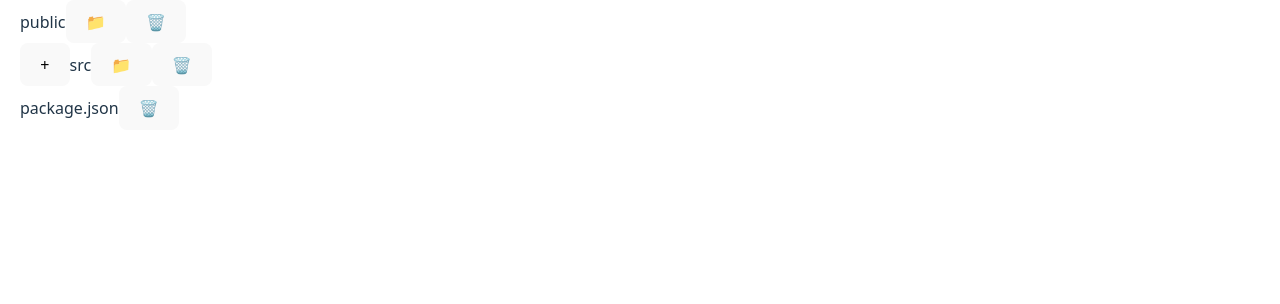
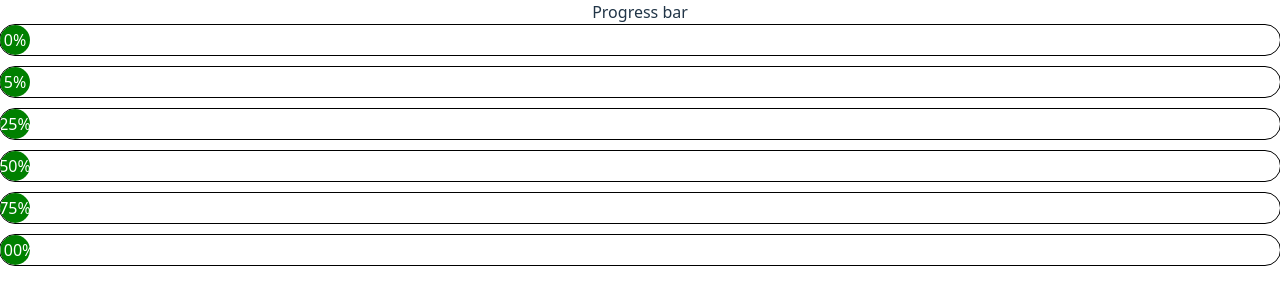
Before and after one commit to Sreejita2023/machineCodingFrontend, a React (Vite) app: page / in a window 1280 px wide. Shown: the top 304 px of the page. Built offline with nearby package versions, Linux system fonts and the light colour scheme.

Commit message:
Progress Bar

```diff
--- a/src/App.jsx
+++ b/src/App.jsx
@@ -1,4 +1,4 @@
-import Index from "./FileExplorere"
+import Index from "./ProgressBar"
 
 function App() {
 
--- /dev/null
+++ b/src/ProgressBar/components/Bar.jsx
@@ -0,0 +1,32 @@
+import React, { useEffect, useState } from 'react'
+import "../index.css"
+function Bar({value}) {
+  const [currentValue,setValue]=useState(0)
+  useEffect(()=>{
+    const timeId=setTimeout(()=>{
+       setValue((prevValue)=>{
+        if(prevValue>=value){
+            clearTimeout(timeId)
+            return
+        }
+        else{
+            return value
+        }
+    })
+    },1000)
+  },[value])
+  return (
+    <div className="bar">
+        <div
+          className="child"
+          style={{
+            width: `${currentValue}%`,
+          }}
+        >
+          {value}%
+        </div>
+    </div>
+  )
+}
+//
+export default Bar
--- /dev/null
+++ b/src/ProgressBar/index.css
@@ -0,0 +1,26 @@
+.bar{
+    width: 100%;
+    border: 1px solid black;
+    height: 30px;
+    margin-bottom: 10px;
+    border-radius: 20px;
+    position: relative;
+    overflow: hidden;
+}
+.body{
+    display: flex;
+    flex-direction: column;
+    align-items: center;
+    column-gap: 10px;
+}
+.child{
+    background-color: green;
+    height: 100%;
+    border-radius: 20px;
+    transition: width 0.5s ease;
+    display: flex;
+    align-items: center;
+    justify-content: center;
+    min-width: 30px;
+    color: white;
+}
--- /dev/null
+++ b/src/ProgressBar/index.jsx
@@ -0,0 +1,15 @@
+import React from 'react'
+import Bar from './components/Bar'
+function Index() {
+  const arr=[0,5,25,50,75,100]
+  return (
+    <div className="body">
+        <div>Progress bar</div>
+        {arr.map((item,index)=>(
+           <Bar key={index} value={item} delay={index * 200}/>
+        ))}
+    </div>
+  )
+}
+
+export default Index
```
